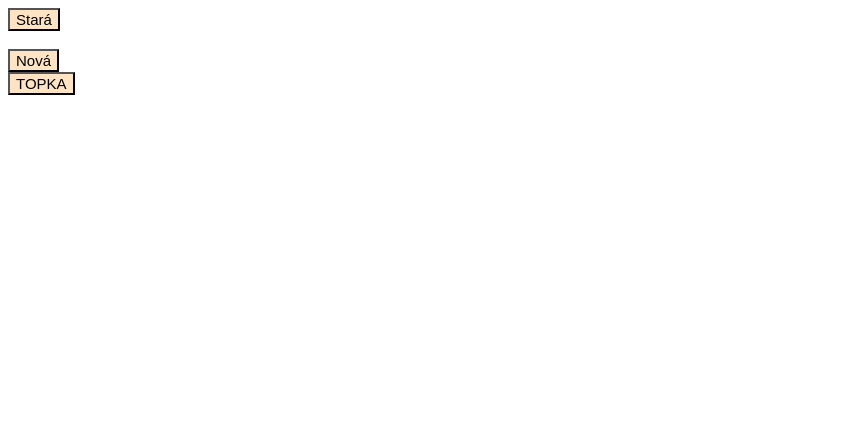
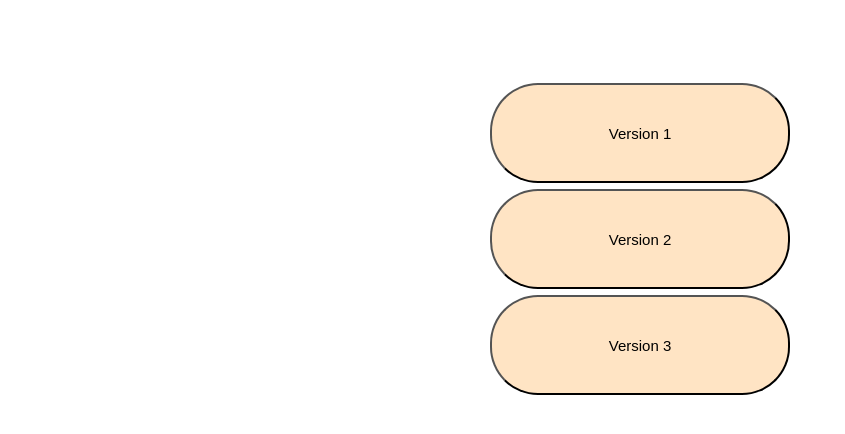
Before and after one commit to BOOM006/DamTech-Solutions, a plain HTML site: page index.html in a window 1280 px wide. Shown: the whole page, without its empty margins (0-845 px from the left). Drawn offline with Linux system fonts and the light colour scheme.

Commit message:
Úprava index.html

```diff
--- a/CSS/styles-top-dark.css
+++ b/CSS/styles-top-dark.css
@@ -7,7 +7,7 @@ header {
   padding-top: 1rem; /* Zabezpečte priestor od vrchu */
   padding-bottom: 1rem;
   background-color: rgb(251, 210, 156);
-  background-image: url(keyboard.jpg);
+  background-image: url(/Obrázky/keyboard.jpg);
   background-position: center; /* Zarovná pozadie na stred */
 }
 
--- a/index.html
+++ b/index.html
@@ -3,24 +3,22 @@
   <head>
     <meta charset="UTF-8" />
     <meta name="viewport" content="width=device-width, initial-scale=1.0" />
-    <link rel="stylesheet" href=" styles-index.css">
+    <link rel="stylesheet" href=" styles-index.css" />
     <title>Document</title>
   </head>
   <body>
+    <div>
+      <a href="/HTML/stara.html">
+        <button>Version 1</button>
+      </a>
 
-    <a href="/HTML/stara.html">
-        <BUTton>Stará</BUTton>
-    </a> <br>
-    <br>
-    <a href="/HTML/new.html">
-        <BUTton>Nová</BUTton>
-    </a>
-    <br>
-    <a href="/HTML/top.html">
-        <BUTton>TOPKA</BUTton>
-    </a>
+      <a href="/HTML/new.html">
+        <button>Version 2</button>
+      </a>
 
-
-
+      <a href="/HTML/top.html">
+        <button>Version 3</button>
+      </a>
+    </div>
   </body>
 </html>
--- a/styles-index.css
+++ b/styles-index.css
@@ -1,4 +1,22 @@
 button {
     font-size: 15px;
     background-color: bisque;
+    width: 300px;
+    height: 100px;
+    border-radius: 3rem;
 }
+
+a:hover {
+    filter: brightness(150%);
+}
+
+div {
+    margin-top: 5rem;
+display: flex;
+flex-direction: column;
+}
+
+a {
+    text-align: center;
+    padding: 3px;
+}
```
